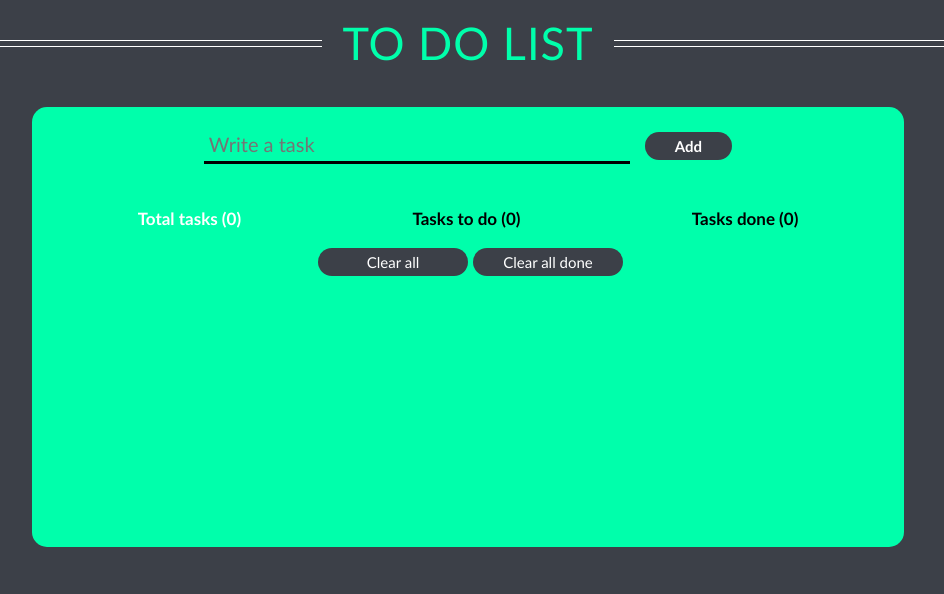
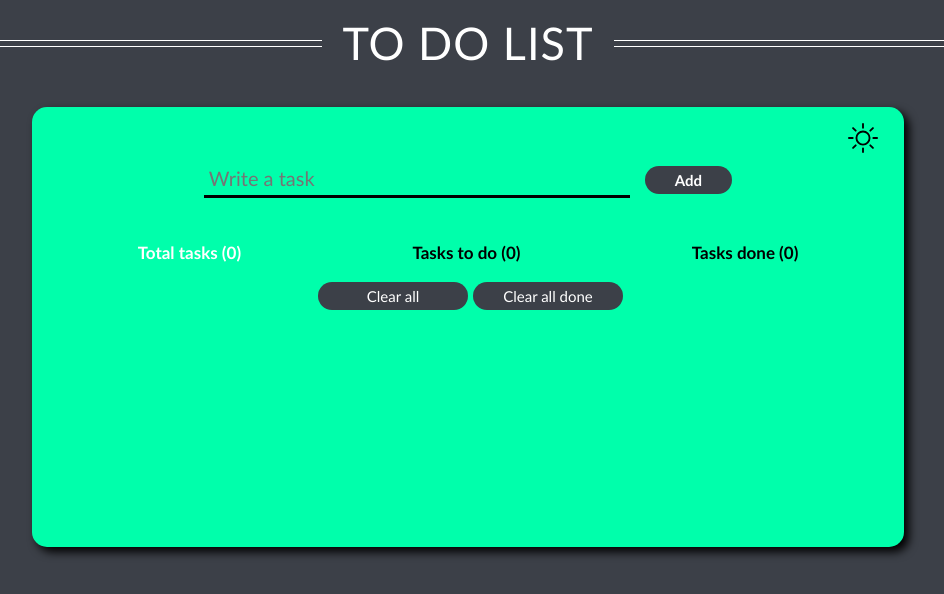
Before and after one commit to mariago6/todolist, a React (Create React App) app: page / in a window 1280 px wide. Shown: the top 594 px of the page, without its empty margins (172-1116 px from the left). Built offline with nearby package versions, Linux system fonts and the light colour scheme.

Commit message:
dark mode

```diff
--- a/package.json
+++ b/package.json
@@ -13,6 +13,7 @@
     "react-dom": "^18.2.0",
     "react-icons": "^4.7.1",
     "react-scripts": "5.0.1",
+    "react-switch": "^7.0.0",
     "react-transition-group": "^4.4.5",
     "styled-components": "^5.3.6",
     "web-vitals": "^2.1.4"
--- a/src/App.js
+++ b/src/App.js
@@ -1,13 +1,22 @@
 import React from "react";
 import { useState, useEffect } from "react";
-import {Container, ContainerCard, Card, ClearButton, TitleApp} from './App.styled';
+import {Container, ContainerCard, Card, ClearButton, TitleApp, Sun, SunButton} from './App.styled';
 import WriteForm from "./components/WriteForm/WriteForm";
 import ItemList from "./components/ItemList/ItemList";
 import './index.css';
 import TabTasks from "./components/TabTasks/TabTasks";
-import Themes from "./components/Themes/Themes";
 import { ThemeProvider } from "styled-components";
+import {BsSun, BsFillMoonFill} from 'react-icons/bs';
 import { motion } from "framer-motion";
+
+const darkTheme = {
+  title: 'white',
+  body: '#3C4048'
+}
+const lightTheme = {
+  title: '#3C4048',
+  body: 'white'
+}
 
 function App() {
   const [currentTask, setCurrentTask] = useState('');
@@ -15,6 +24,7 @@ function App() {
   const [editTasks, setEditTasks] = useState(null);
   const [currentEditTask, setCurrentEditTask] = useState('');
   const [currentTab, setCurrentTab] = useState('1');
+  const [theme, setTheme] = useState("dark");
 
   function taskList(e) {
     e.preventDefault();
@@ -127,16 +137,20 @@ function App() {
 
   useEffect(() => {
     localStorage.setItem('tasks', JSON.stringify(tasks));
-  }, [tasks])
+  }, [tasks]);
 
+  function toggleTheme() {
+    setTheme((current) => current === 'light' ? 'dark' : 'light')
+  }
   return (
-    <div>
-      <ThemeProvider theme={Themes['dark']}>
-
+    <ThemeProvider theme={theme === 'light' ? lightTheme : darkTheme}>
       <Container>
         <TitleApp>To do list</TitleApp>
         <ContainerCard>
           <Card>
+            <Sun>
+              <SunButton type="button" onClick={toggleTheme}>{theme === 'light' ? <BsFillMoonFill /> : <BsSun />}</SunButton>
+            </Sun>
             <WriteForm onChange={(e) => setCurrentTask(e.target.value)} click={taskList} value={currentTask}/>
             <TabTasks
               totaltasks={tasks.length}
@@ -157,8 +171,7 @@ function App() {
           </Card>
         </ContainerCard>
       </Container>
-      </ThemeProvider>
-    </div>
+    </ThemeProvider>
   );
 }
 
--- a/src/App.styled.js
+++ b/src/App.styled.js
@@ -11,20 +11,21 @@ export const TitleApp = styled.h1`
   grid-template-rows: 27px 0;
   grid-gap: 20px;
   align-items: center;
-  color: #00FFAB;
+  //color: white;
+  color: ${(props) => props.theme.title};
 
   &:after {
     content: " ";
     display: block;
-    border-bottom: 1px solid white;
-    border-top: 1px solid white;
+    border-bottom: 1px solid ${(props) => props.theme.title};
+    border-top: 1px solid ${(props) => props.theme.title};
     height: 5px;
   }
   &:before {
     content: " ";
     display: block;
-    border-bottom: 1px solid white;
-    border-top: 1px solid white;
+    border-bottom: 1px solid ${(props) => props.theme.title};
+    border-top: 1px solid ${(props) => props.theme.title};
     height: 5px;
   }
 `
@@ -32,7 +33,8 @@ export const TitleApp = styled.h1`
 export const Container = styled.div`
   display:flex;
   flex-direction: column;
-  background-color: #3C4048;
+  // background-color: #3C4048;
+  background-color: ${(props) => props.theme.body};
   position:absolute;
   top:0px;
   right:0px;
@@ -56,6 +58,7 @@ export const Card = styled.div`
   //top: 30px;
   padding: 20px;
   margin-bottom: 50px;
+  box-shadow: 5px 5px 10px;
 `
 export const ClearButton = styled.button`
   background-color: #3C4048;
@@ -74,10 +77,26 @@ export const ClearButton = styled.button`
   min-width: 150px;
 
   &:hover {
-    border: solid;
-    border-color: #3C4048;
+    border: solid 2px #3C4048;
     color: #3C4048;
     background-color: #00FFAB;
     font-weight: bold;
   }
 `
+
+export const Sun = styled.div`
+  display: flex;
+  justify-content: end;
+  margin-top: -5px;
+  font-size: 30px;
+  border: none;
+  background-color: transparent;
+  cursor: pointer;
+`
+
+export const SunButton = styled.button`
+  font-size: 30px;
+  border: none;
+  background-color: transparent;
+  cursor: pointer;
+`
--- a/src/components/Themes/Themes.js
+++ /dev/null
@@ -1,20 +0,0 @@
-const LightTheme = {
-  text: '#3C4048',
-  toggle: '#00FFAB',
-  hover: '#3C4048',
-  bgc: 'white'
-}
-
-const DarkTheme = {
-  text: 'white',
-  toggle: 'white',
-  hover: '#00FFAB',
-  bgc: '#3C4048'
-}
-
-const Themes = {
-  light: LightTheme,
-  dark: DarkTheme
-}
-
-export default Themes;
--- a/src/components/WriteForm/WriteForm.styled.js
+++ b/src/components/WriteForm/WriteForm.styled.js
@@ -15,8 +15,7 @@ export const AddButton = styled.button`
   font-size: 15px;
 
   &:hover {
-    border: solid;
-    border-color: #3C4048;
+    border: solid 2px #3C4048;
     color: #3C4048;
     background-color: #00FFAB;
     font-weight: bold;
```
Also changed, not shown: 1 other file (tests, documents, lock files or other folders).
